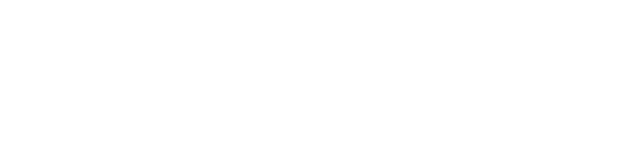
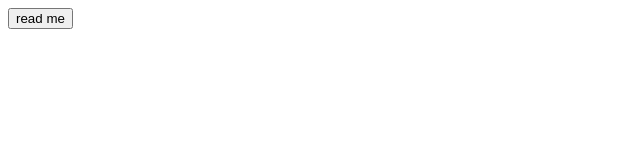
Before and after one commit to Iorg/todo-app, a plain HTML site: page index.html in a window 1280 px wide. Shown: the whole page, without its empty margins (0-640 px from the left). Drawn offline with Linux system fonts and the light colour scheme.

Commit message:
read me button

```diff
--- a/index.html
+++ b/index.html
@@ -7,6 +7,7 @@
     <title>Document</title>
 </head>
 <body>
+    <button>read me</button>
 
 </body>
 </html>
```
